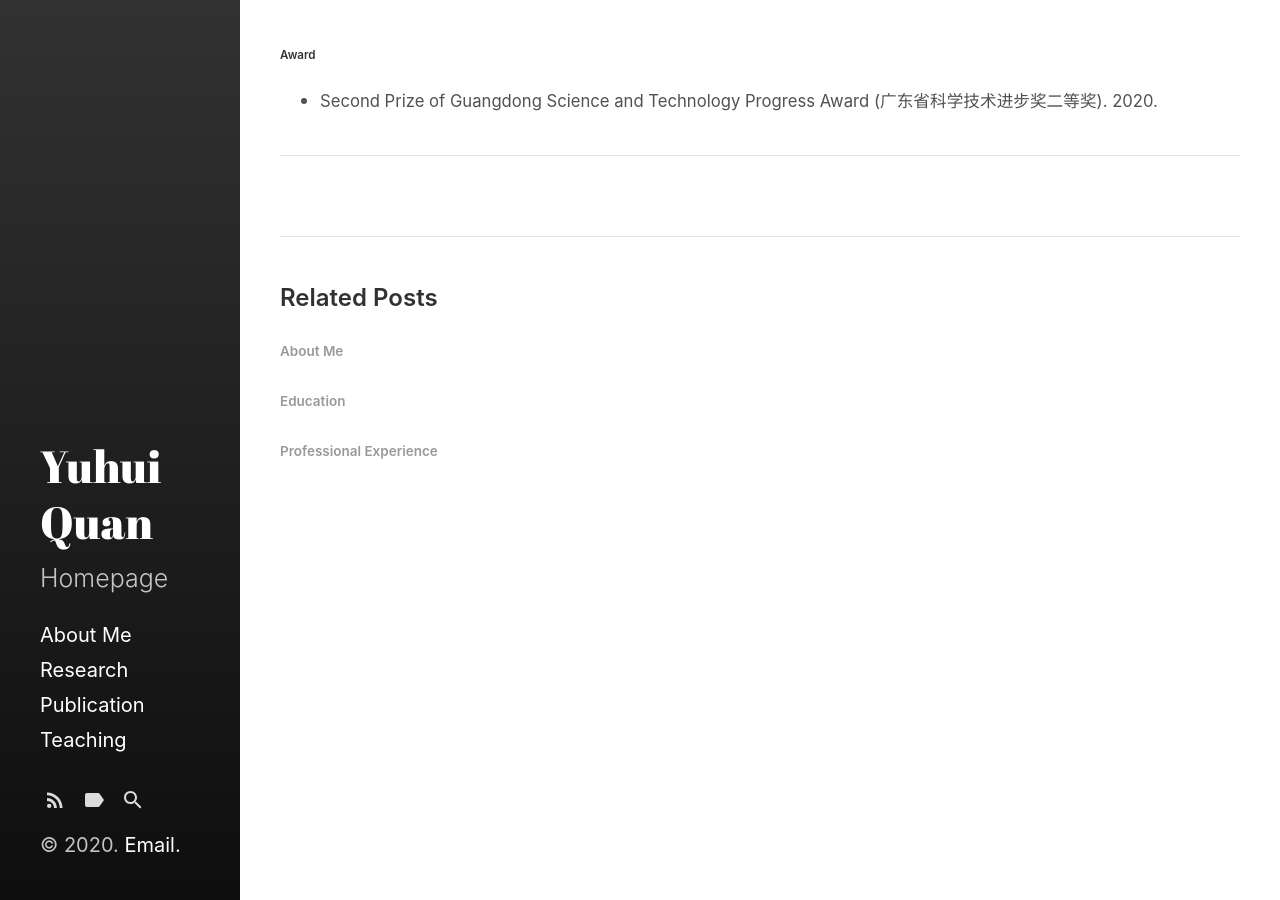
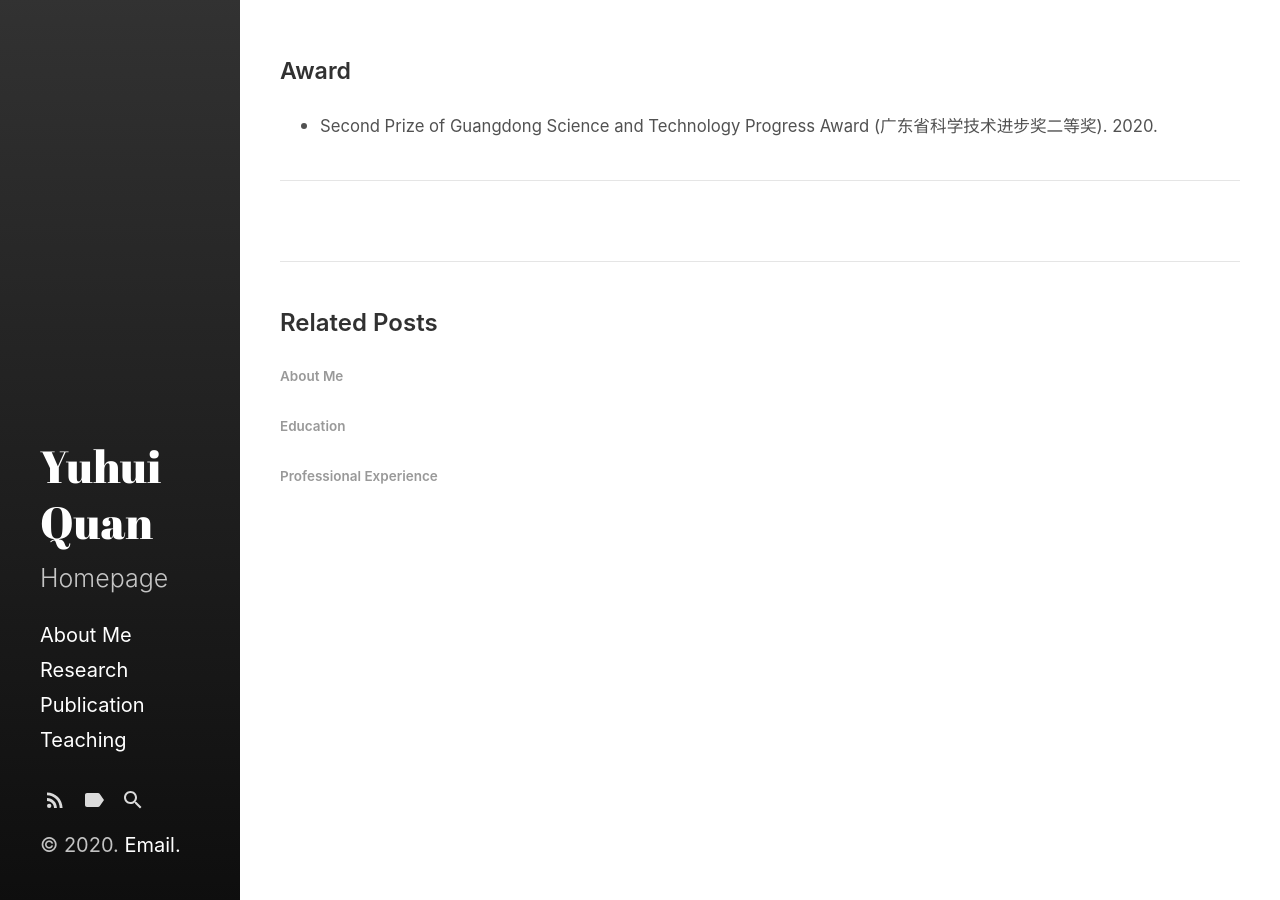
Before and after one commit to Dofboom/Dofboom.github.io, a Jekyll site: the page built from _posts/2020-5-30-a_award.md, in a window 1280 px wide. Built offline with Jekyll 4.4.1, drawn with Linux system fonts in a browser that asks for light colours.

Commit message:
Update _type.scss

```diff
--- a/_sass/hydeout/_type.scss
+++ b/_sass/hydeout/_type.scss
@@ -30,7 +30,7 @@ h3 {
   margin-top: 1.5rem;
 }
 
-h4h1 {
+h4 {
   font-size: 2rem;
 }
 h5,
```
